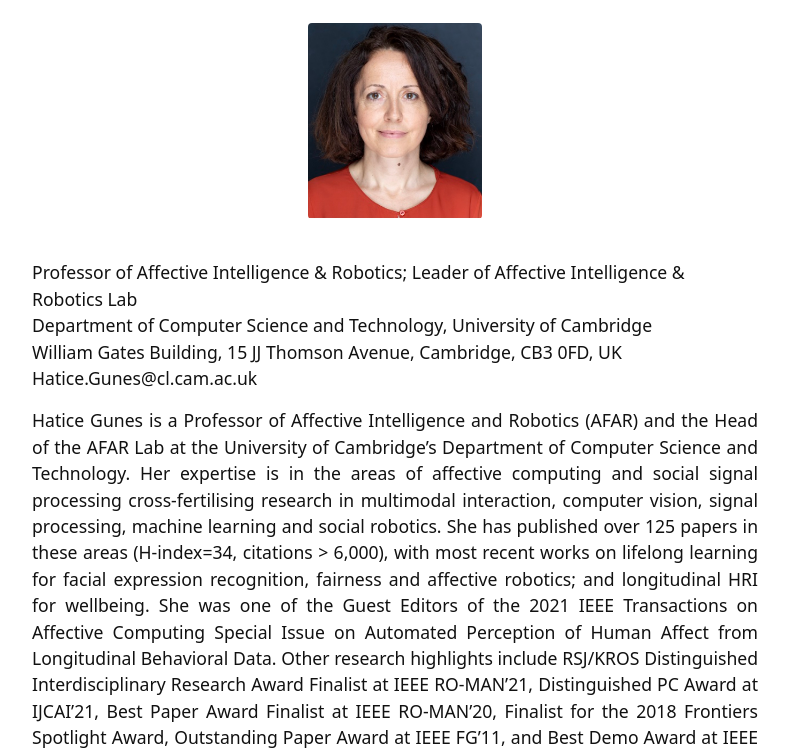
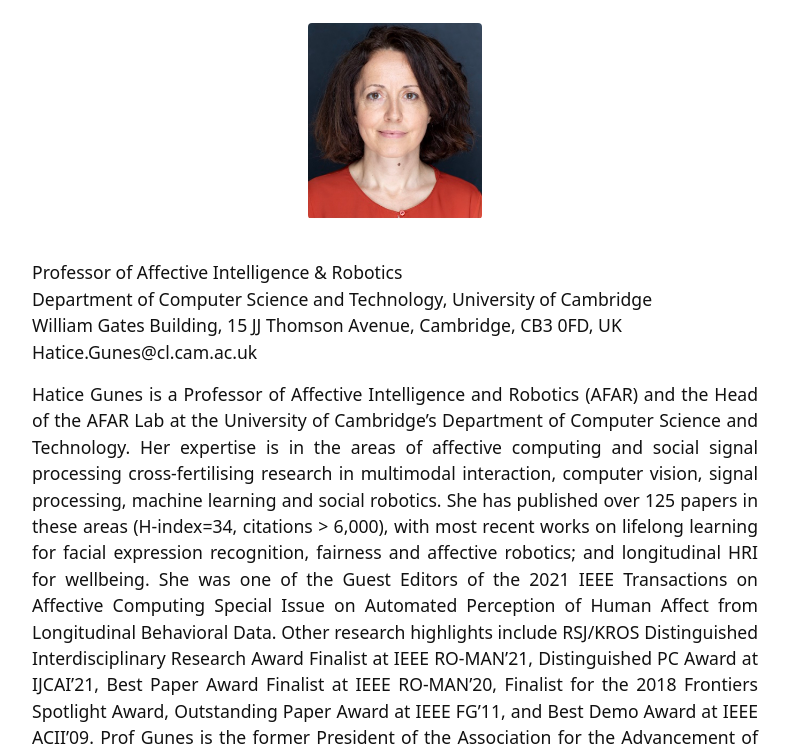
Before and after one commit to hri4wellbeing/hri4wellbeing.github.io, a Jekyll site: the page built from content/5-organizers.md, in a window 1280 px wide and 900 px high, scrolled down 2452 px, cut to the strip 0-752 px from the top of the window. Shown: the whole strip, without its empty margins (245-1034 px from the left). Built offline with Jekyll 4.4.1, drawn with Linux system fonts in a browser that asks for light colours.

```diff
--- a/content/5-organizers.md
+++ b/content/5-organizers.md
@@ -42,7 +42,7 @@ Emilia I. Barakova received a Ph.D. degree in mathematics and physics from Groni
 
 ### [Hatice Gunes](https://www.cl.cam.ac.uk/~hg410/)
 {% include figure.html img="Hatice.jpg" alt="hatice-pic" caption="" width="25%" %}
-Professor of Affective Intelligence & Robotics; Leader of Affective Intelligence & Robotics Lab\
+Professor of Affective Intelligence & Robotics\
 Department of Computer Science and Technology, University of Cambridge\
 William Gates Building, 15 JJ Thomson Avenue, Cambridge, CB3 0FD, UK\
 Hatice.Gunes@cl.cam.ac.uk
```
Also changed, not shown: content/2-speaker.md (+4 -3 lines).
